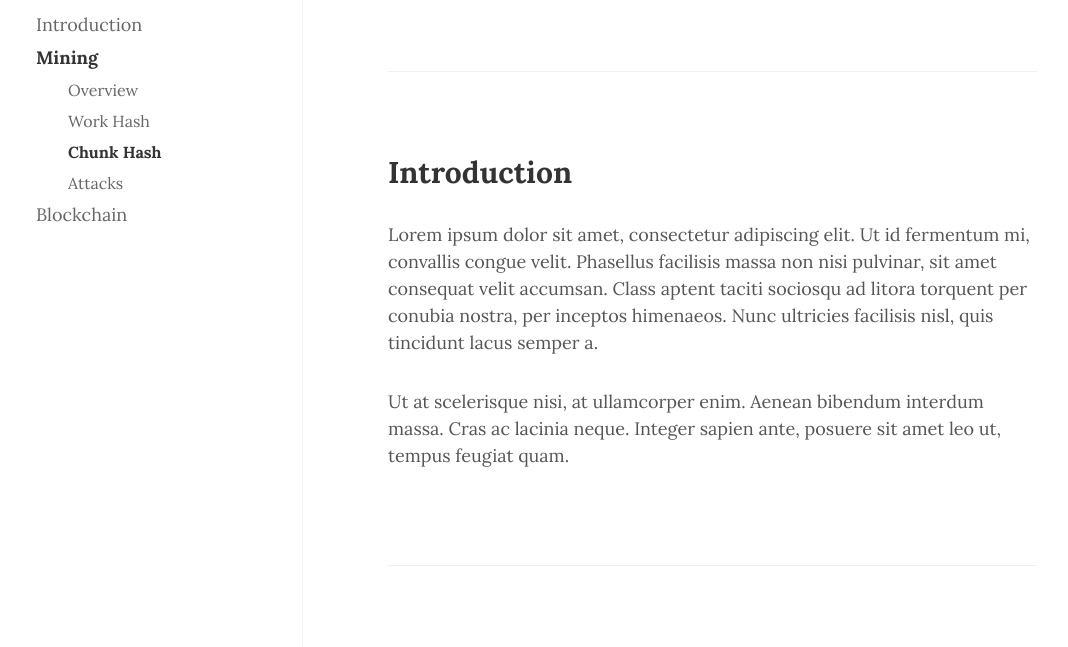
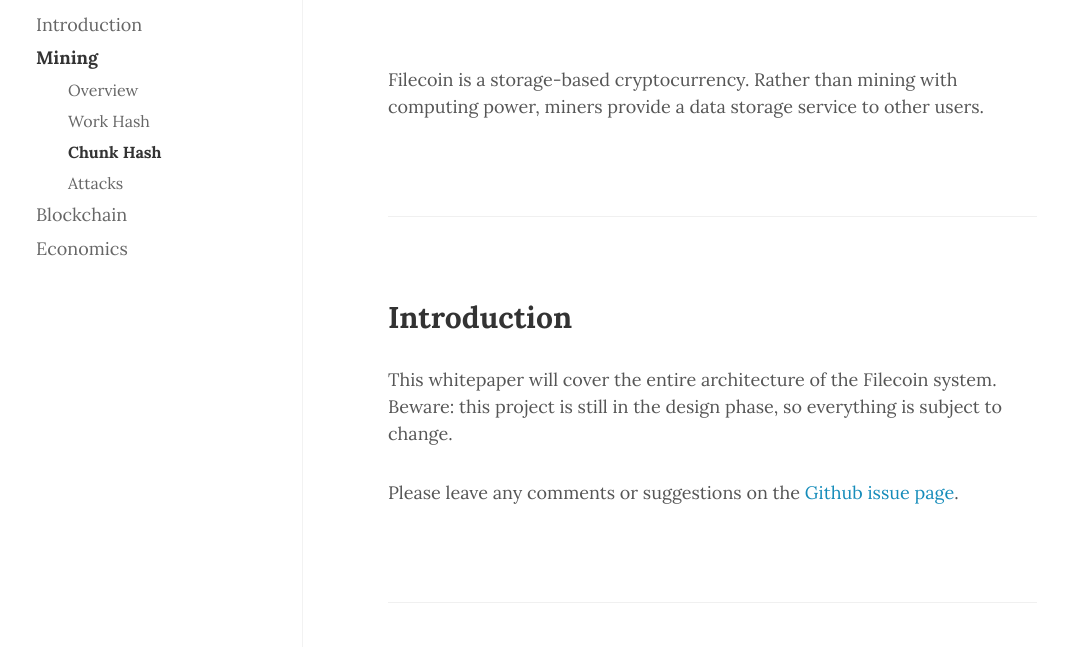
Before and after one commit to mappum/filecoin-whitepaper, a plain HTML site: page index.html in a window 1280 px wide. Shown: the part 148-795 px from the top of the page, without its empty margins (18-1086 px from the left). Drawn offline with Linux system fonts and the light colour scheme.

Commit message:
Added intro paragraph

```diff
--- a/index.html
+++ b/index.html
@@ -24,17 +24,20 @@
           <li><a href="#mining-">Attacks</a></li>
         </ul>
       </li>
-      <li><a href="#">Blockchain</a></li>
+      <li><a href="#blockchain">Blockchain</a></li>
+      <li><a href="#economics">Economics</a></li>
     </ul>
   </div>
   <div class="content">
     <div class="row">
       <h1><img src="images/filecoin.png" srcset="images/filecoin.2x.png 2x"></h1>
+      <br>
+      <p>Filecoin is a storage-based cryptocurrency. Rather than mining with computing power, miners provide a data storage service to other users.</p>
     </div>
     <div class="row">
       <h2 id="intro">Introduction</h2>
-      <p>Lorem ipsum dolor sit amet, consectetur adipiscing elit. Ut id fermentum mi, convallis congue velit. Phasellus facilisis massa non nisi pulvinar, sit amet consequat velit accumsan. Class aptent taciti sociosqu ad litora torquent per conubia nostra, per inceptos himenaeos. Nunc ultricies facilisis nisl, quis tincidunt lacus semper a.</p>
-      <p>Ut at scelerisque nisi, at ullamcorper enim. Aenean bibendum interdum massa. Cras ac lacinia neque. Integer sapien ante, posuere sit amet leo ut, tempus feugiat quam.</p>
+      <p>This whitepaper will cover the entire architecture of the Filecoin system. Beware: this project is still in the design phase, so everything is subject to change.</p>
+      <p>Please leave any comments or suggestions on the <a href="https://github.com/mappum/filecoin-whitepaper/issues">Github issue page</a>.</p>
     </div>
     <div class="row">
       <h2 id="mining">Mining</h2>
```
